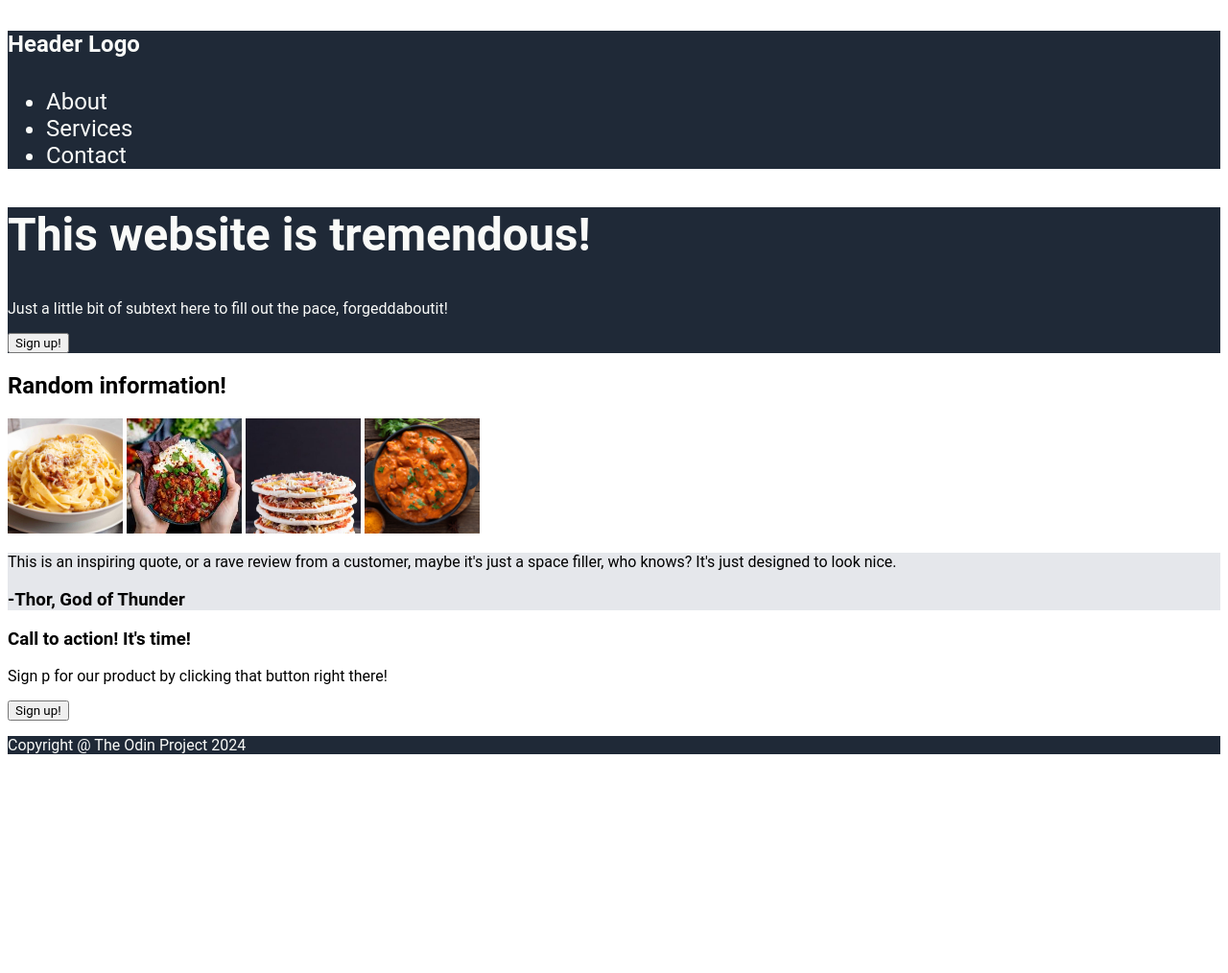
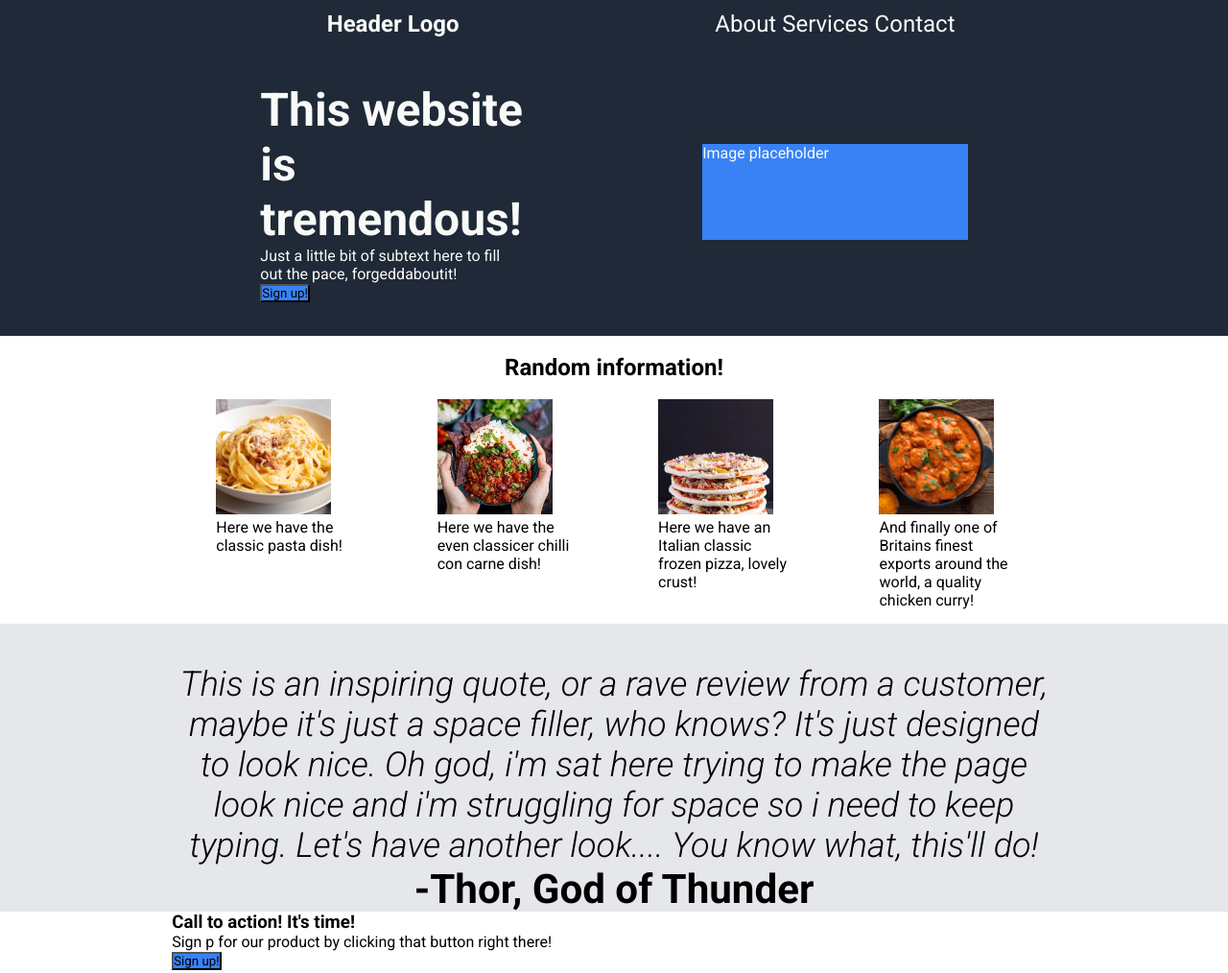
Before and after one commit to EliteLou88/project-landing-page, a plain HTML site: page index.html in a window 1280 px wide. Shown: the top 1014 px of the page at 96% size. Before the commit the page ends 802 px from the top, so only its background shows below. Drawn offline with Linux system fonts and the light colour scheme.

Commit message:
Add html, fonts and styling

```diff
--- a/index.html
+++ b/index.html
@@ -4,39 +4,57 @@
     <meta charset="UTF-8">
     <meta name="viewport" content="width=device-width, initial-scale=1.0">
     <title>Project - Landing Page</title>
+    <link rel="preconnect" href="https://fonts.googleapis.com">
+<link rel="preconnect" href="https://fonts.gstatic.com" crossorigin>
+<link href="https://fonts.googleapis.com/css2?family=Roboto:ital,wght@0,100;0,300;0,400;0,500;0,700;0,900;1,100;1,300;1,400;1,500;1,700;1,900&display=swap" rel="stylesheet">
     <link rel="stylesheet" href="styles.css">
 </head>
 <body>
-    <header>
-        <div><h4>Header Logo</h4></div>
-        <nav><ul>
+    <header class="header-c bluebg">
+        <div class="logo-i i"><h4>Header Logo</h4></div>
+        <nav class="nav-i i"><ul>
             <li>About</li>
             <li>Services</li>
             <li>Contact</li>
         </ul></nav>
     </header>
 
-    <section class="section1">
-        <h1>This website is tremendous!</h1>
+    <section class="section1 bluebg section1-c">
+        <div class="section1-i intro">
+            <h1>This website is tremendous!</h1>
         <p>Just a little bit of subtext here to fill out the pace,
             forgeddaboutit!</p>
-            <button>Sign up!</button>
-            <img>
-
+            <button>Sign up!</button></div>
+            <div class="section1-i placeholder">
+                <p>Image placeholder</p>
+            </div>
     </section>
 
     <section>
-        <h2>Random information!</h2>
-            <img src="./assets/images/carbonara.jpg" alt="Picture of pasta" height="120px" width="120px">
-            <img src="./assets/images/chilli.jpeg" alt="Picture of chilli" height="120px" width="120px">
-            <img src="./assets/images/frozenpizza.jpg" alt="Picture of pizza" height="120px" width="120px">
-            <img src="./assets/images/curry.jpg" alt="Picture of curry" height="120px" width="120px">
+        <br>
+        <h2>Random information!</h2><br>
+        <div class="section2-c">
+            <div class="section2-i">
+                <img src="./assets/images/carbonara.jpg" alt="Picture of pasta" height="120px" width="120px"><br>
+                <p>Here we have the classic pasta dish!</p></div>
+            <div class="section2-i">
+                <img src="./assets/images/chilli.jpeg" alt="Picture of chilli" height="120px" width="120px"><br>
+                <p>Here we have the even classicer chilli con carne dish!</p></div>
+            <div class="section2-i">
+                <img src="./assets/images/frozenpizza.jpg" alt="Picture of pizza" height="120px" width="120px"><br>
+                <p>Here we have an Italian classic frozen pizza, lovely crust!</p></div>
+            <div class="section2-i">
+                <img src="./assets/images/curry.jpg" alt="Picture of curry" height="120px" width="120px"><br>
+                <p>And finally one of Britains finest exports around the world, a quality chicken curry!</p></div></div>
     </section>
 
     <section class="section3">
-        <p>This is an inspiring quote, or a rave review from a customer,
+        <br>
+        <p class="roboto-light-italic">This is an inspiring quote, or a rave review from a customer,
          maybe it's just a space filler, who knows? It's just designed
-        to look nice.</p>
+        to look nice. Oh god, i'm sat here trying to make the page look nice
+         and i'm struggling for space so i need to keep typing. Let's have
+        another look.... You know what, this'll do!</p>
         <h3>-Thor, God of Thunder</h3>
     </section>
 
@@ -48,7 +66,7 @@
         </div>
     </section>
 
-    <footer>
+    <footer class="bluebg">
         <p>Copyright @ The Odin Project 2024</p>
     </footer>
 </body>
--- a/styles.css
+++ b/styles.css
@@ -9,17 +9,39 @@ Information header text: 36px extra-bold #1F2937
 Quote section BG color: #E5E7EB
 Quote section text: 36px light italic #1F2937*/
 
-/*Header and Footer*/
-
 * {
     font-family: "Roboto";
+    padding: 0;
+    margin: 0;
+}
+
+.roboto-light-italic {
+    font-family: "Roboto", sans-serif;
+    font-weight: 300;
+    font-style: italic;
+  }
+
+.bluebg {
+    background-color: #1F2937;
+    color: #F9FAF8;
 }
 
 header,
-footer,
-.section1 {
-    background-color: #1F2937;
-    color: #F9FAF8;
+section,
+footer {
+    padding: 0% 14%;
+}
+
+/*Header and Footer*/
+
+header,
+footer {
+    text-align: center;
+    height: 50px;
+}
+
+section {
+    height: 300px;
 }
 
 h1 {
@@ -33,8 +55,64 @@ ul {
     color: #F9FAF8;
 }
 
+ul,
+li {
+    list-style: none;
+    display: inline;
+}
 
+.header-c {
+    display:flex;
+    justify-content: space-around;
+    align-items: center;
+}
+
+.i {
+    width: 30%;
+}
+
+/*Button*/
+
+button {
+    background-color: #3882F6;
+}
 
 .section3 {
     background-color: #E5E7EB;
 }
+
+/*Section*/
+
+.section1-c {
+    display: flex;
+    justify-content: space-around;
+    align-items: center;
+}
+
+.placeholder {
+    height: 100px;
+    width: 400px;
+    background-color: #3882F6;
+}
+
+.section1-i {
+    width: 30%;
+}
+
+.section2-c {
+    display: flex;
+    justify-content: space-around;
+}
+
+.section2-i {
+  width: 15%;
+}
+
+h2 {
+    text-align: center;
+}
+
+.section3 {
+    text-align: center;
+    font-size: 36px;
+}
```
